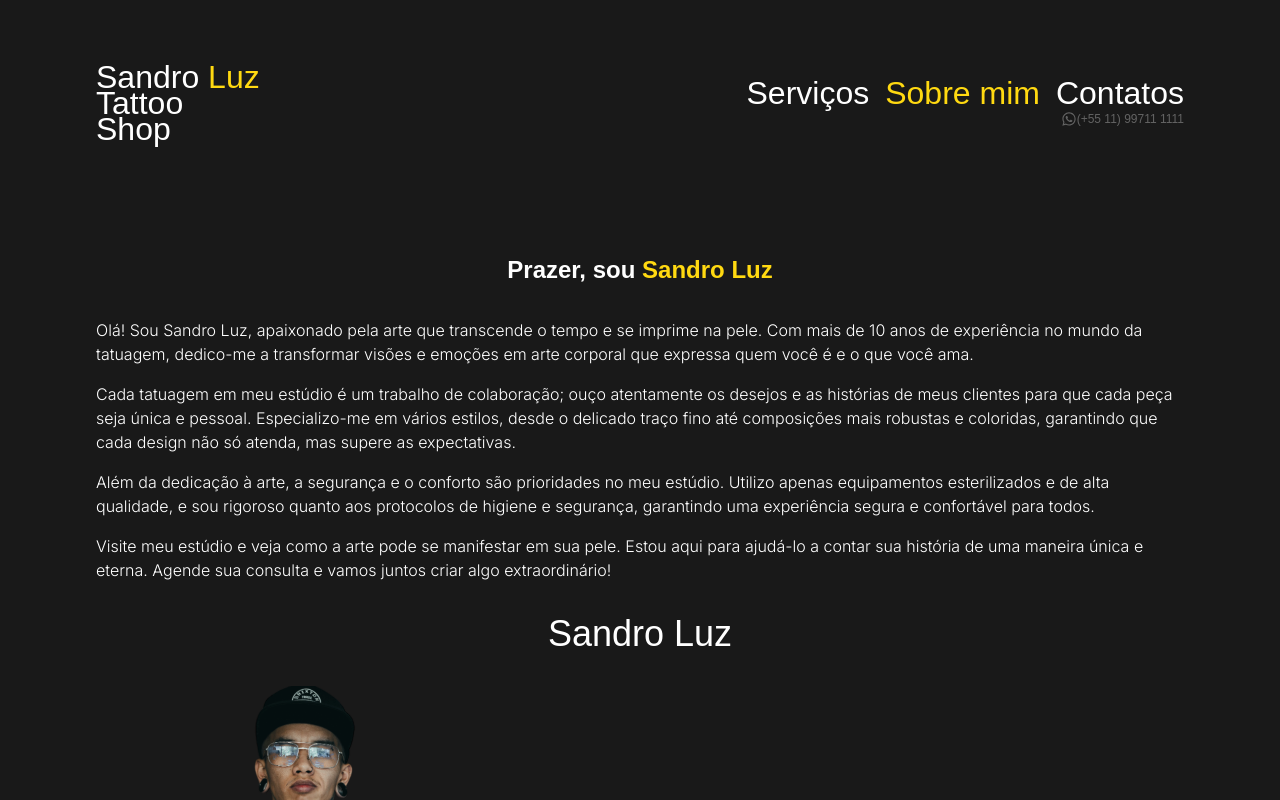
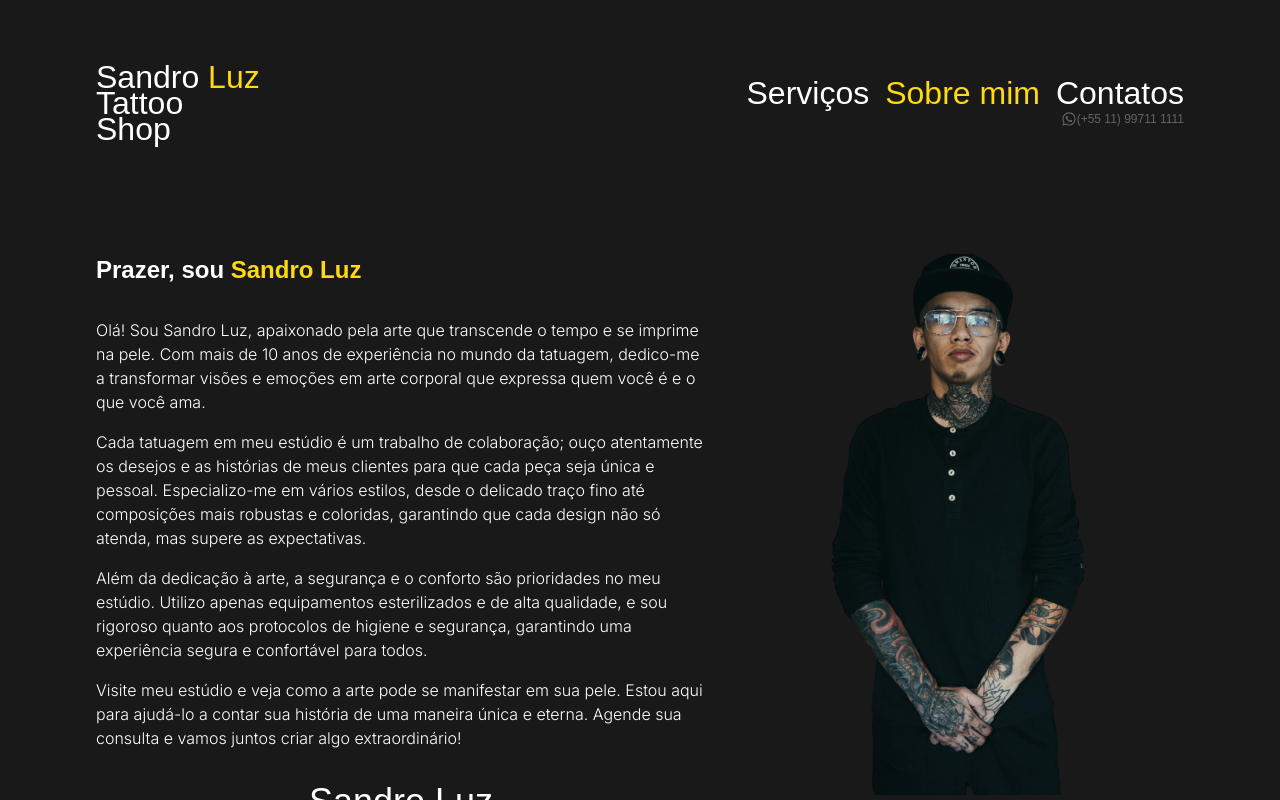
Before and after one commit to renatorrocha/tattoo-shop-next, a Next.js app: page /about in a window 1280 px wide. Shown: the top 800 px of the page. Built offline with nearby package versions, Linux system fonts and the light colour scheme; a web font is replaced by a local one.

Commit message:
feat about page

```diff
--- a/app/about/page.tsx
+++ b/app/about/page.tsx
@@ -4,12 +4,13 @@ import BodyPic from "/public/body-pic.png";
 
 export default function AboutPage() {
   return (
-    <section className="py-8 lg:pt-12 space-y-8">
-      <h1 className="text-center font-black text-2xl">
+    <section className="flex justify-between lg:gap-12 py-8 lg:pt-12 relative">
+      <div className="space-y-8">
+        <h1 className="text-start font-black text-2xl">
           Prazer, sou <span className="text-brand-color">Sandro Luz</span>
         </h1>
 
-      <div className="flex flex-col gap-4">
+        <div className="flex flex-col gap-4 text-start">
           {AboutItems.map((item, index) => (
             <p className="font-light font-inter" key={index}>
               {item.text}
@@ -18,8 +19,10 @@ export default function AboutPage() {
         </div>
 
         <p className="text-4xl font-island text-center">Sandro Luz</p>
+      </div>
 
-      <Image src={BodyPic} alt="" className=" object-contain" />
+      {/* TODO: adjust image */}
+      <Image src={BodyPic} alt="" className="h-full hidden lg:inline " />
     </section>
   );
 }
```
Lines whose indentation alone changed are shown as unchanged.
